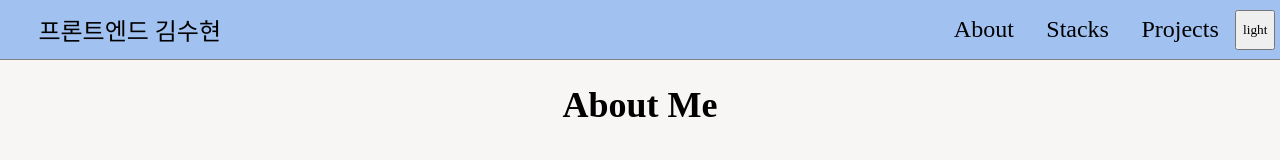
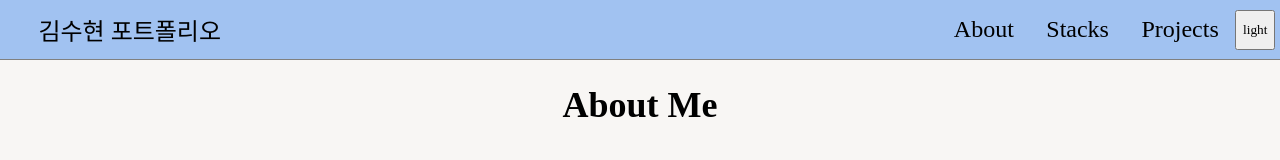
Before and after one commit to kimsh322/portfolio-react, a React (Vite) app: page / in a window 1280 px wide. Shown: the top 160 px of the page. Built offline with nearby package versions, Linux system fonts and the light colour scheme; a web font is replaced by a local one.

Commit message:
Chore : 헤더 문구 변경, 사이트 이름 변경

```diff
--- a/index.html
+++ b/index.html
@@ -3,7 +3,7 @@
   <head>
     <meta charset="UTF-8" />
     <meta name="viewport" content="width=device-width, initial-scale=1.0" />
-    <title>FE Dev SuHyoen Kim</title>
+    <title>FE KSH's Portfolio</title>
   </head>
   <body>
     <div id="root"></div>
--- a/src/Header.tsx
+++ b/src/Header.tsx
@@ -29,7 +29,7 @@ const NavBar = () => {
 
   return (
     <NavBarContainer>
-      <span className="nickname">프론트엔드 김수현</span>
+      <span className="nickname">김수현 포트폴리오</span>
       <div className="link-container">
         <button className="contents">About</button>
         <button className="contents">Stacks</button>
--- a/src/components/projects/project-info/ProjectInfoLink.tsx
+++ b/src/components/projects/project-info/ProjectInfoLink.tsx
@@ -41,7 +41,7 @@ const ProjectInfoLinkContainer = styled.li`
     width: 80%;
     .link {
       text-decoration: none;
-      margin-right: 0.5em;
+      margin-right: 1em;
       color: var(--font-color2);
     }
   }
```
